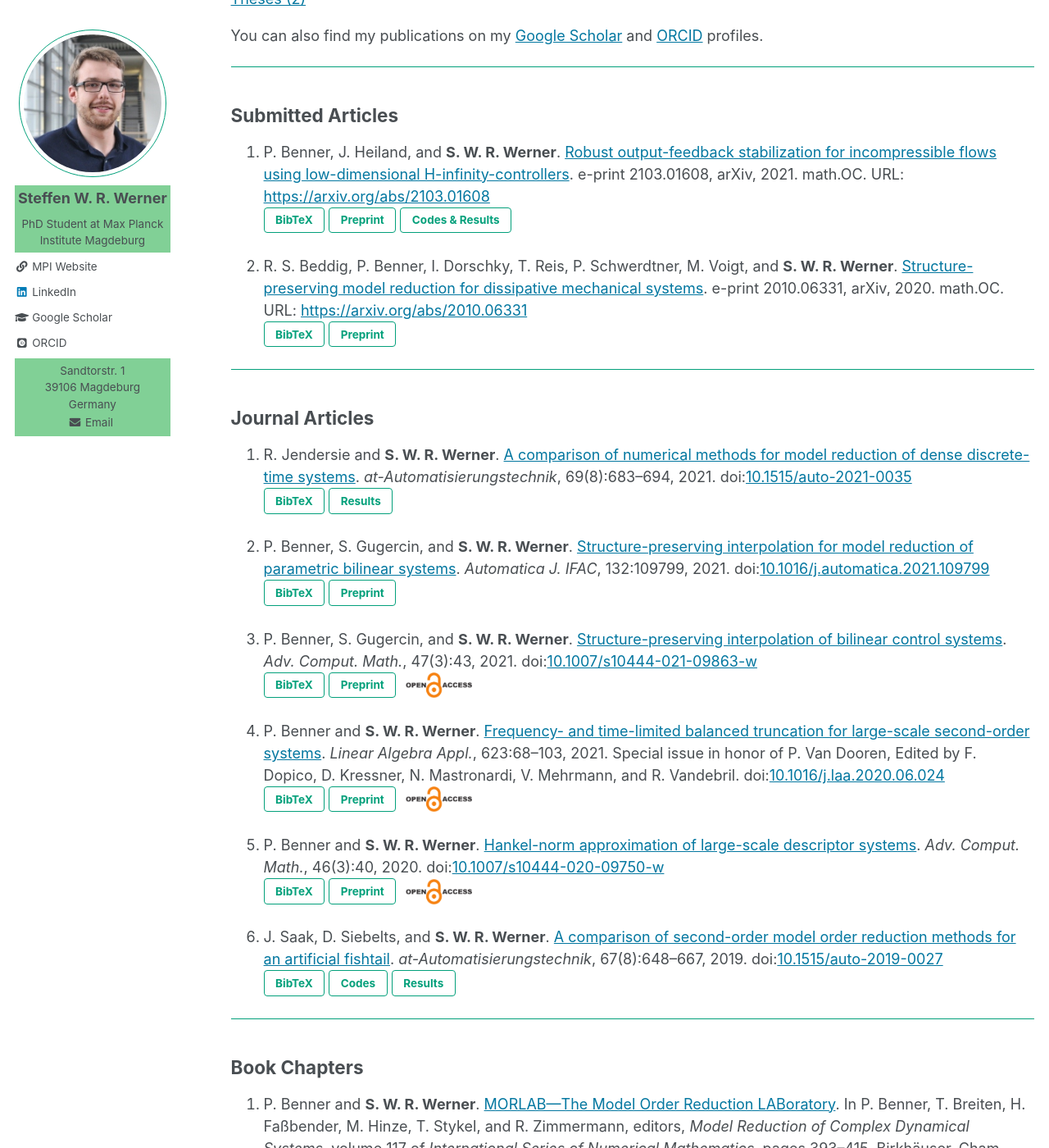
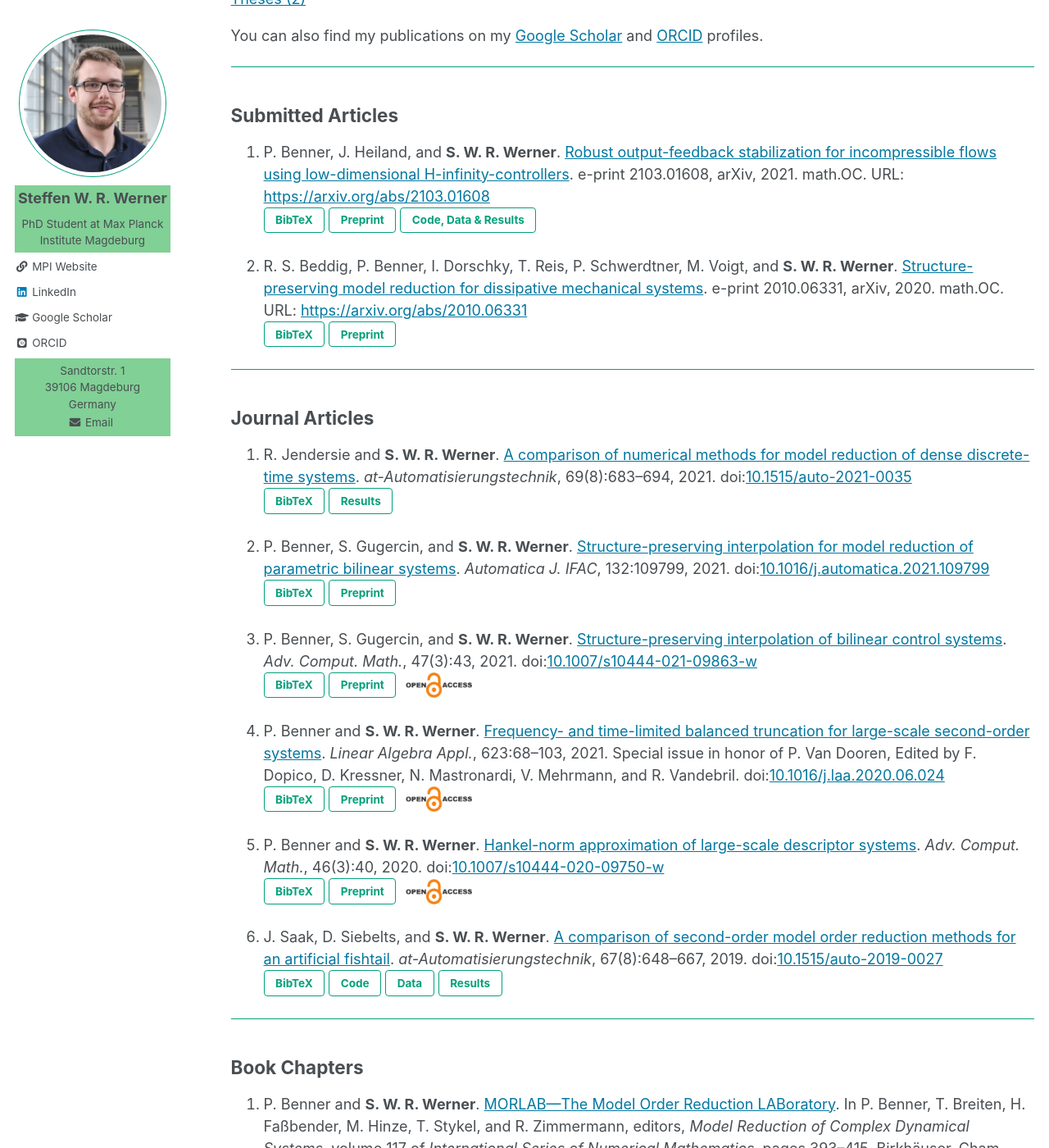
Before and after one commit to ninsteve/ninsteve.github.io, a Jekyll site: the page built from _pages/publications.md, in a window 1280 px wide and 1400 px high, scrolled down 347 px. Shown: the whole window at 82% size. Built offline with Jekyll 4.4.1, drawn with Linux system fonts in a browser that asks for light colours; nearby versions of some CDN libraries; some web fonts are replaced.

Commit message:
Added new button classification.

```diff
--- a/_pages/publications.md
+++ b/_pages/publications.md
@@ -55,7 +55,7 @@ and <a target="blank_" href="{{ author.orcid }}">ORCID</a> profiles.
     <a target="blank_" href="https://arxiv.org/abs/2103.01608">
     <button class="btn btn--inverse">Preprint</button></a>
     <a target="blank_" href="https://doi.org/10.5281/zenodo.4507758">
-    <button class="btn btn--inverse">Codes & Results</button></a>
+    <button class="btn btn--inverse">Code, Data & Results</button></a>
 
 1.  R. S. Beddig, P. Benner, I. Dorschky, T. Reis, P. Schwerdtner, M. Voigt, and
     <strong>S. W. R. Werner</strong>. <a target="blank_"
@@ -132,7 +132,9 @@ and <a target="blank_" href="{{ author.orcid }}">ORCID</a> profiles.
     doi:<a target="blank_" href="https://doi.org/10.1515/auto-2019-0027">10.1515/auto-2019-0027</a><br />
     <button id="SaaSW19-pop" class="btn btn--inverse">BibTeX</button>
     <a target="blank_" href="https://doi.org/10.5281/zenodo.2563873">
-    <button class="btn btn--inverse">Codes</button></a>
+    <button class="btn btn--inverse">Code</button></a>
+    <a target="blank_" href="https://doi.org/10.5281/zenodo.2558728">
+    <button class="btn btn--inverse">Data</button></a>
     <a target="blank_" href="https://doi.org/10.5281/zenodo.2564049">
     <button class="btn btn--inverse">Results</button></a>
 
@@ -152,7 +154,7 @@ and <a target="blank_" href="{{ author.orcid }}">ORCID</a> profiles.
     <a target="blank_" href="https://arxiv.org/abs/2002.12682">
     <button class="btn btn--inverse">Preprint</button></a>
     <a target="blank_" href="https://doi.org/10.5281/zenodo.3678212">
-    <button class="btn btn--inverse">Codes</button></a>
+    <button class="btn btn--inverse">Code</button></a>
 
 1.  P. Benner and <strong>S. W. R. Werner</strong>. <a target="blank_"
     href="https://doi.org/10.1007/978-3-030-52200-1_43">MORLAB &ndash; A model
```
